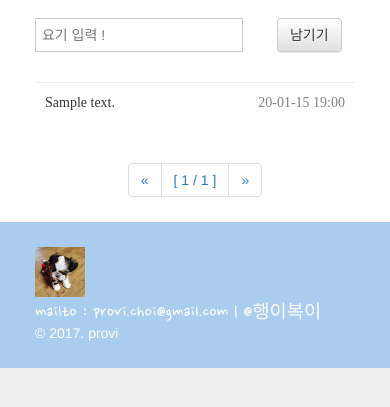
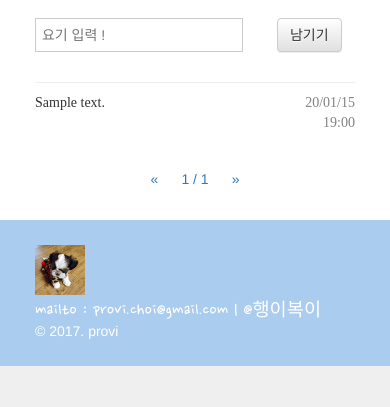
Before and after one commit to mildpriest/first-blog, a Django app: page /guest/ in a window 390 px wide. Shown: the part 247-654 px from the top of the page. Run offline with Django 3.2, Linux system fonts and the light colour scheme; tables that the repository leaves empty hold one stand-in row (values such as "Sample post"); some libraries are stand-ins or nearby versions; some web fonts are replaced.

Commit message:
style 수정

```diff
--- a/blog/static/css/common.css
+++ b/blog/static/css/common.css
@@ -1,7 +1,7 @@
 @import url(http://fonts.googleapis.com/earlyaccess/nanumgothiccoding.css);
 @import url(http://fonts.googleapis.com/earlyaccess/nanumpenscript.css);
 
-/* 공통 */
+/******************** 공통 ********************/
 a {
     text-decoration:none;
 }
@@ -28,7 +28,7 @@
 }
 
 
-/* base */
+/******************** base ********************/
 .page-header {
     background-color: #ace;
     margin-top: 0;
@@ -103,7 +103,7 @@
     text-align: center;
 }
 
-/* post */
+/******************** post ********************/
 .content {
     margin-left: 20px;
     margin-right: 20px;
@@ -148,27 +148,33 @@
     margin: 10px 10px 0px 0px;
 }
 
+.button {
+    margin-bottom: 20px;
+}
+
 .comment {
     border-top:1px solid #eee;
-    margin: 20px 0px 20px 0px;
+    margin: 0px 0px 0px 0px;
     padding-top: 10px;
     padding-bottom: 10px;
     font-family: 'Nanum Gothic Coding';
+    height: auto;
 }
 
 .comment p {
     margin-left: 10px;
     word-break:break-all;
     width: 70%;
-    height: auto;
-    min-height: 20px;
+    min-height: 40px;
+    margin-bottom: 0px;
 }
 
 .comment .date {
     margin-right: 10px;
+    text-align: right;
 }
 
-/* search */
+/******************** search ********************/
 .search {
      margin-bottom: 50px;
 }
@@ -190,8 +196,7 @@
     color: #000;
 }
 
-/* guest */
-
+/******************** guest ********************/
 .guestForm {
     margin-bottom: 30px;
 }
@@ -208,3 +213,8 @@
     margin-right: 30px;
     vertical-align: middle;
 }
+
+/******************** pagination ********************/
+nav ul.pagination a {
+    border: none;
+}
--- a/blog/static/css/response.css
+++ b/blog/static/css/response.css
@@ -37,4 +37,13 @@
     margin-top: 10px;
 }
 
+.comment p {
+    margin-left: 0px;
 }
+
+.comment .date {
+    margin-right: 0px;
+}
+
+
+}
--- a/blog/templates/blog/detail.html
+++ b/blog/templates/blog/detail.html
@@ -21,7 +21,7 @@
     {% for comment in post.comments.all %}
         <div class="comment">
             <div class="date">
-                {{ comment.created_date|date:"y-m-d H:i" }}
+                {{ comment.created_date|date:"y/m/d" }}<br>{{ comment.created_date|date:"H:i" }}
                 {% if user.is_authenticated %}
                     <a class="btn btn-default" href="{% url 'comment_remove' pk=comment.pk %}"><span class="glyphicon glyphicon-remove"></span></a>
                     <!--<a class="btn btn-default" href="{% url 'comment_approve' pk=comment.pk %}"><span class="glyphicon glyphicon-ok"></span></a>-->
--- a/blog/templates/blog/guest.html
+++ b/blog/templates/blog/guest.html
@@ -15,7 +15,7 @@
     {% for note in notes %}
         <div class="comment">
             <div class="date">
-                {{ note.created_date|date:"y-m-d H:i" }}
+                {{ note.created_date|date:"y/m/d" }}<br>{{ note.created_date|date:"H:i" }}
                 {% if user.is_authenticated %}
                     <a class="btn btn-default" href="{% url 'guest_remove' pk=note.pk %}"><span class="glyphicon glyphicon-remove"></span></a>
                 {% endif %}
@@ -41,7 +41,7 @@
                 </li>
 
                 <li>
-                    <a href="/guest/page/{{ notes.number }}">[ {{ notes.number }} / {{ notes.paginator.num_pages }} ]</a>
+                    <a href="#"> {{ notes.number }} / {{ notes.paginator.num_pages }} </a>
                 </li>
 
                 <li>
--- a/blog/templates/blog/index.html
+++ b/blog/templates/blog/index.html
@@ -40,11 +40,7 @@
                 </li>
 
                 <li>
-                    {% if ctg|length > 0 %}
-                        <a href="/category/{{ctg}}/page/{{ posts.number }}">[ {{ posts.number }} / {{ posts.paginator.num_pages }} ]</a>
-                    {% else %}
-                        <a href="/page/{{ posts.number }}">[ {{ posts.number }} / {{ posts.paginator.num_pages }} ]</a>
-                    {% endif %}
+                    <a href="#" >  {{ posts.number }} / {{ posts.paginator.num_pages }}  </a>
                 </li>
 
                 <li>
```
